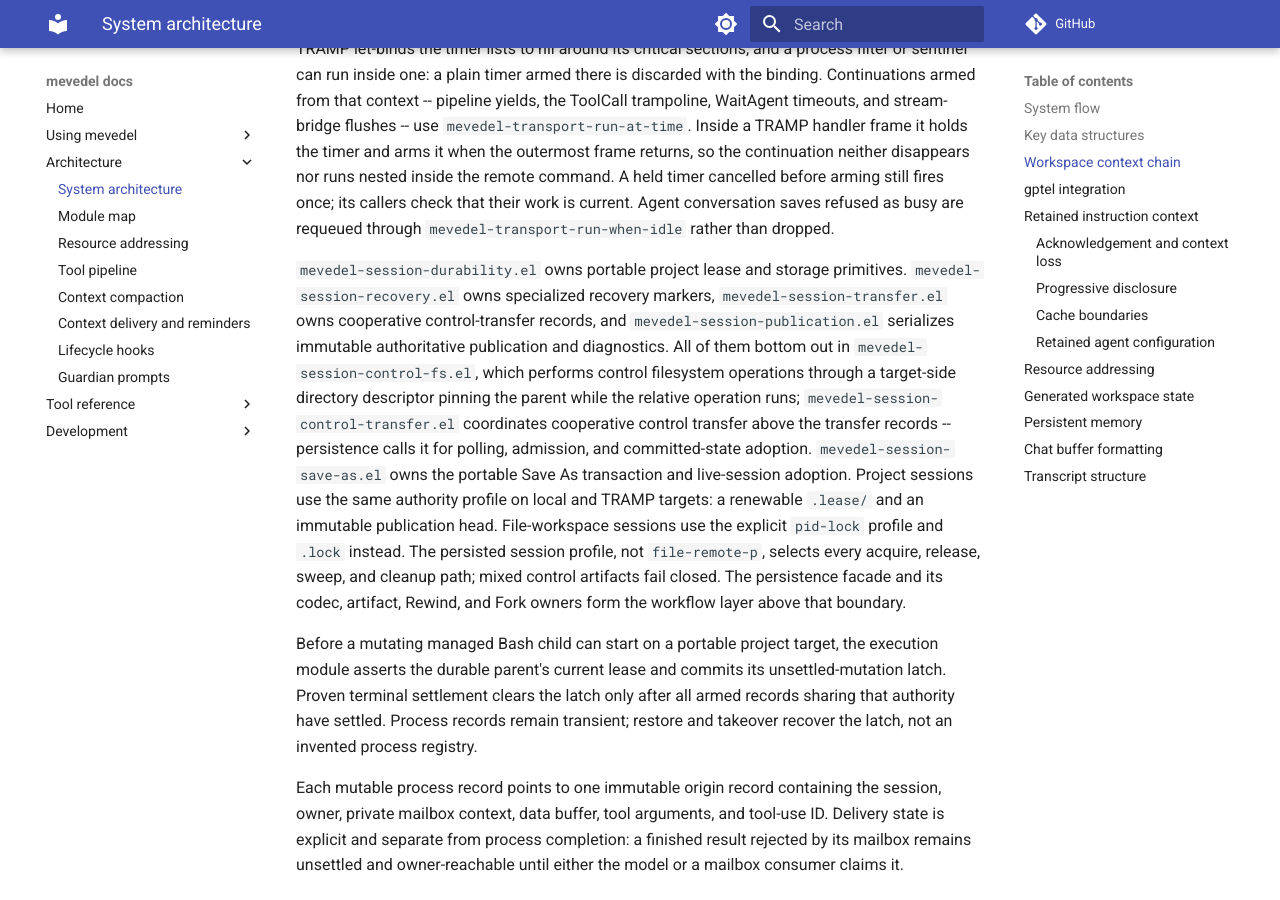
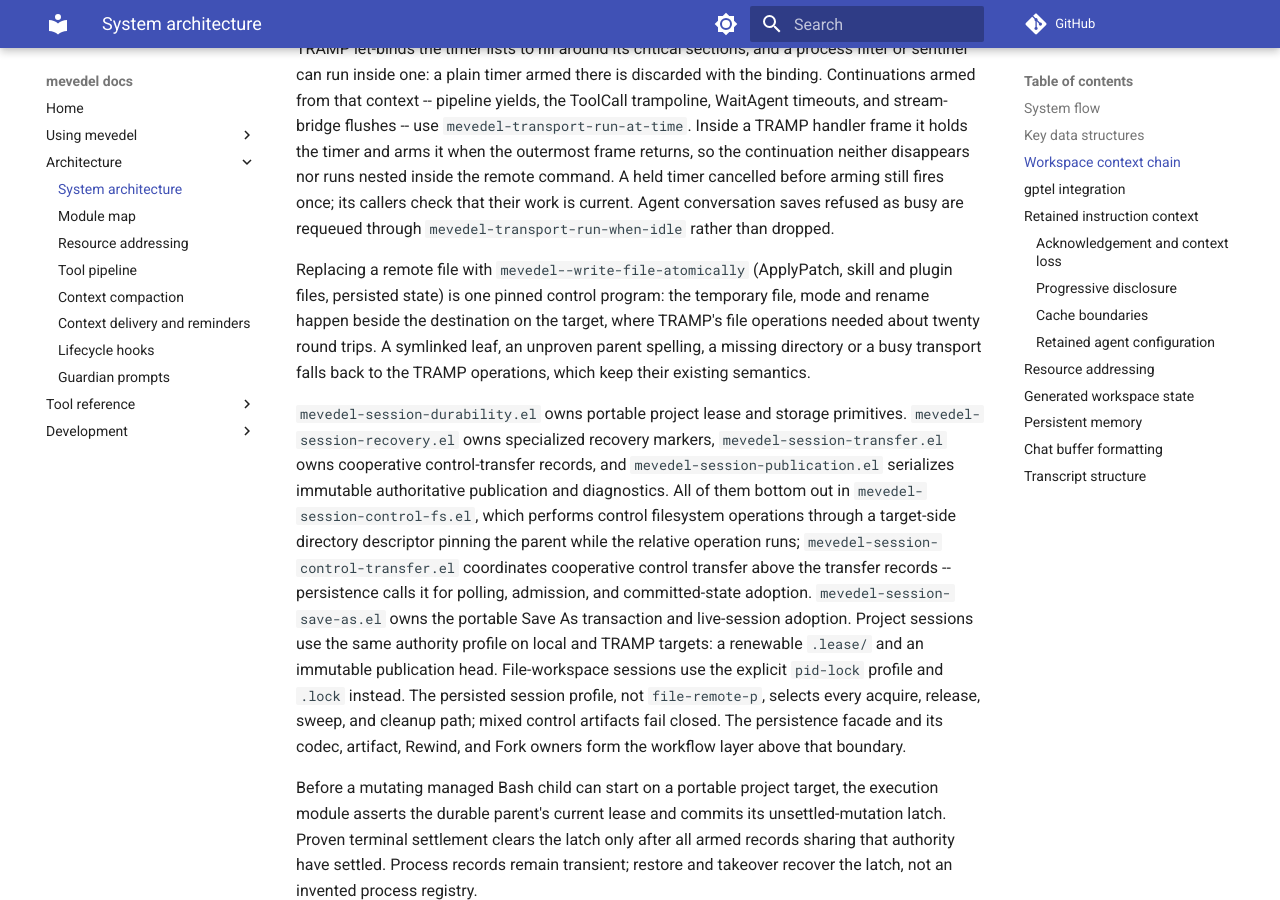
Before and after one commit to FrauH0lle/mevedel, an MkDocs documentation site: the page built from docs/architecture.md, in a window 1280 px wide and 900 px high, scrolled down 7313 px. Built offline with MkDocs 1.6.1 and Material for MkDocs 9.7.7, drawn with Linux system fonts in a browser that asks for light colours; comment, search, counter and statistics services are not loaded.

Commit message:
perf(remote): Replace remote files and verify view paths in one command
A mock-target replay of real tool calls attributed each round trip to
its pipeline step.  Replacing one remote file through TRAMP's file
operations took 21-23 commands; on the user's LAN server that measured
a median of 655 ms per write against 58 ms for one control program.

* mevedel-utilities.el: Replace a remote file in one pinned write-mode
  program and flush TRAMP's cached attributes; symlinked leaves,
  unproven parents, missing directories or a busy transport fall back
  to the TRAMP operations.
* mevedel-view-path.el: Check pending paths on one target with one
  bounded command instead of one round trip per path.
* mevedel-execution.el: Arm a remote mutation inside one transaction.
* mevedel-permission-persistence.el: Let the store read report an
  unreadable file instead of probing readability first.
* docs: Describe remote replacement and batched path verification.

Replay: ApplyPatch 55 -> 25 TRAMP commands, Bash 12 -> 11 programs.

Validation: full ERT suite, zero unexpected results, 21 conditional
skips; 207 files compile without warnings.

```diff
--- a/docs/architecture.md
+++ b/docs/architecture.md
@@ -336,6 +336,13 @@ neither disappears nor runs nested inside the remote command. A held timer
 cancelled before arming still fires once; its callers check that their work is
 current. Agent conversation saves refused as busy are requeued through
 `mevedel-transport-run-when-idle` rather than dropped.
+
+Replacing a remote file with `mevedel--write-file-atomically` (ApplyPatch,
+skill and plugin files, persisted state) is one pinned control program: the
+temporary file, mode and rename happen beside the destination on the target,
+where TRAMP's file operations needed about twenty round trips. A symlinked
+leaf, an unproven parent spelling, a missing directory or a busy transport falls
+back to the TRAMP operations, which keep their existing semantics.
 
 `mevedel-session-durability.el` owns portable project lease and storage
 primitives.  `mevedel-session-recovery.el` owns specialized recovery markers,
```
Also changed, not shown: docs/view.md (+2 -1 lines), 6 other files.
